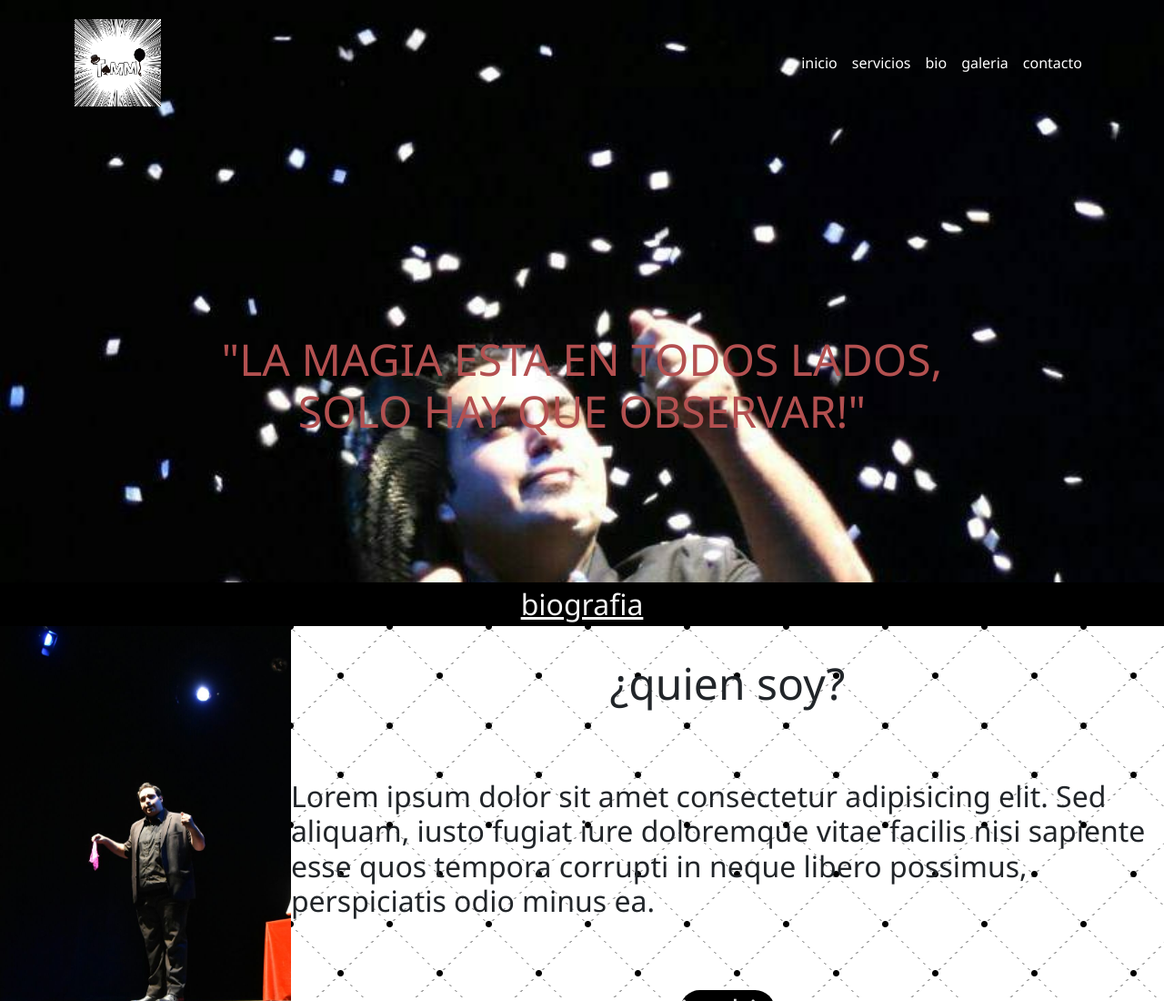
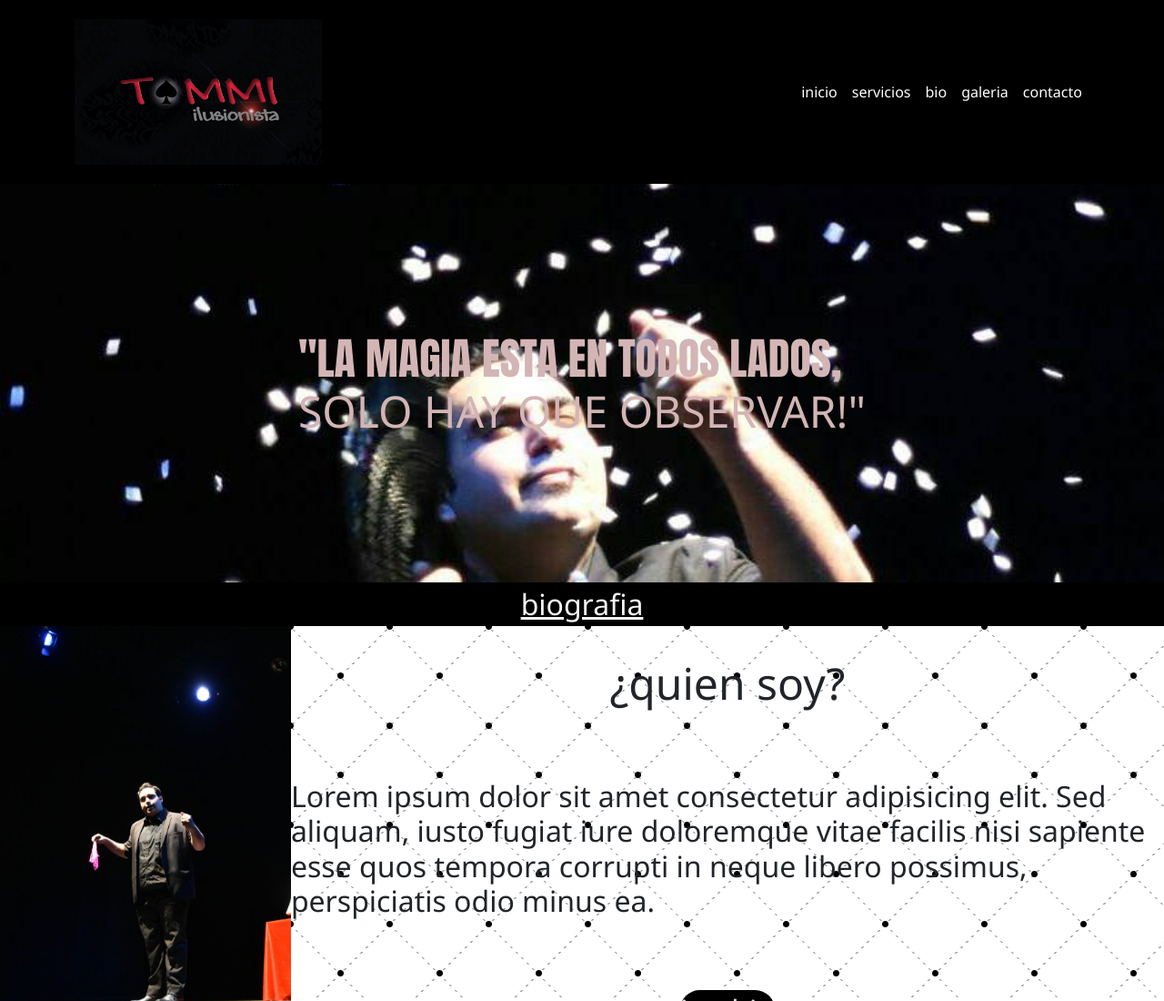
Before and after one commit to TommiNazar/mago-tommi, a website: page index.html in a window 1280 px wide. Shown: the top 1100 px of the page at 91% size. Drawn offline with nearby package versions, Linux system fonts and the light colour scheme.

Commit message:
correccion nav y mas

```diff
--- a/index.html
+++ b/index.html
@@ -35,9 +35,13 @@
 
     <header>
         <!--menu-->
-        <nav class="navbar fixed-top navbar-expand-lg navbar-dark p-md-3">
+        <nav class="navbar fixed-top navbar-expand-lg navbar-dark bg-black p-md-3">
             <div class="container">
-                <a class="navbar-brand" href="index.html"><img src="imagenes/logo.jpg" alt="" class="imagen-logo"></a>
+                <a class="navbar-brand " href="index.html">
+                    <div class="imagen-logo">
+                        <img src="imagenes/logo1.jpg" alt="" class="imagen-logo">
+                    </div>
+                    </a>
                 <button class="navbar-toggler" type="button" data-bs-toggle="collapse" data-bs-target="#navbarNav"
                     aria-controls="navbarNav" aria-expanded="false" aria-label="Toggle navigation">
                     <span class="navbar-toggler-icon"></span>
--- a/package.json
+++ b/package.json
@@ -5,6 +5,7 @@
   "main": "index.js",
   "scripts": {
     "test": "echo \"Error: no test specified\" && exit 1"
+
   },
   "repository": {
     "type": "git",
--- /dev/null
+++ b/scss/general.scss
@@ -0,0 +1,5 @@
+* {
+    margin: 0;
+    padding: 0;
+    font-family: "Segoe UI", Tahoma, Geneva, Verdana, sans-serif;
+}
--- a/scss/index.scss
+++ b/scss/index.scss
@@ -1,17 +1,18 @@
 /*------menu nav------*/
-* {
-    margin: 0;
-    padding: 0;
-    font-family: "Segoe UI", Tahoma, Geneva, Verdana, sans-serif;
-}
+
 
 .imagen-logo {
     margin-left: 0;
     height: auto;
     width: auto;
-    max-width: 6rem;
-    max-height: 6rem;
+    max-height: 10rem;
     justify-content: left;
+    @media screen and (max-width: 450px) {
+        max-height: 5rem;
+    }
+    @media screen and (min-width: 451px) and (max-width: 991px){
+        max-height: 7rem;
+    }
 }
 
 /*---footer-------*/
@@ -101,12 +102,13 @@ footer {
             padding-top: 18%;
 
             .frase {
-                color: rgb(179, 80, 80);
+                color: rgb(211, 181, 181);
                 display: flex;
                 flex-direction: column;
                 justify-content: center;
                 text-transform: uppercase;
                 font-size: 3em;
+                font-family:Impact, Haettenschweiler, 'Arial Narrow Bold', sans-serif;
 
                 p {
                     display: flex;
@@ -117,7 +119,7 @@ footer {
                     font-size: 1rem;
                 }
                 @media screen and (min-width: 451px) and (max-width: 991px){
-                    font-size: 2rem;
+                    font-size: 1.5rem;
                 }
             }
 
--- a/scss/style.scss
+++ b/scss/style.scss
@@ -1,2 +1,4 @@
 
 @import "../scss/index.scss";
+@import "../scss/general.scss";
+@import "../scss/bio.scss";
```
Also changed, not shown: css/style.css, imagenes/Frente Tarjeta Nuevo.jpg (added), scss/bio.scss (added), 3 other files.
